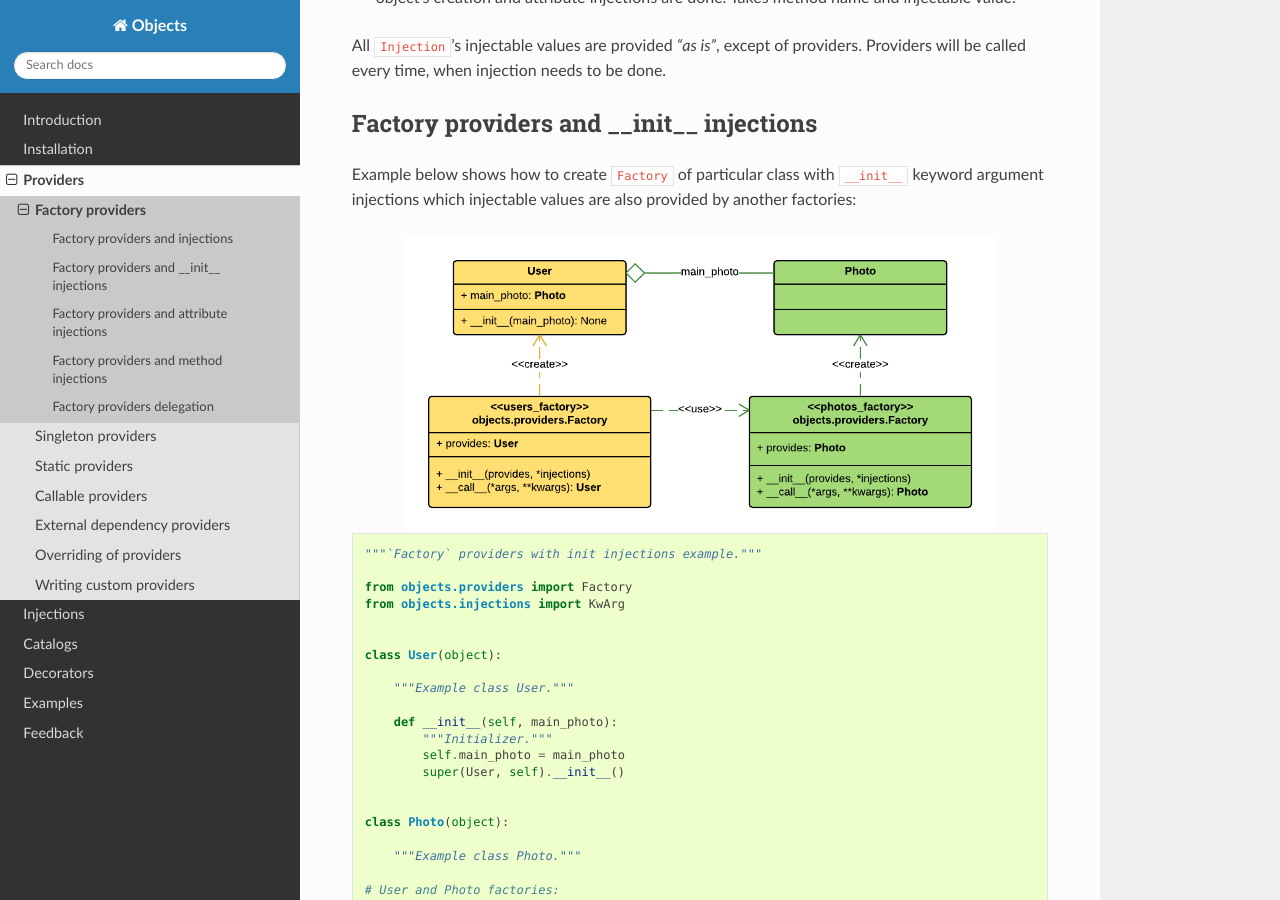
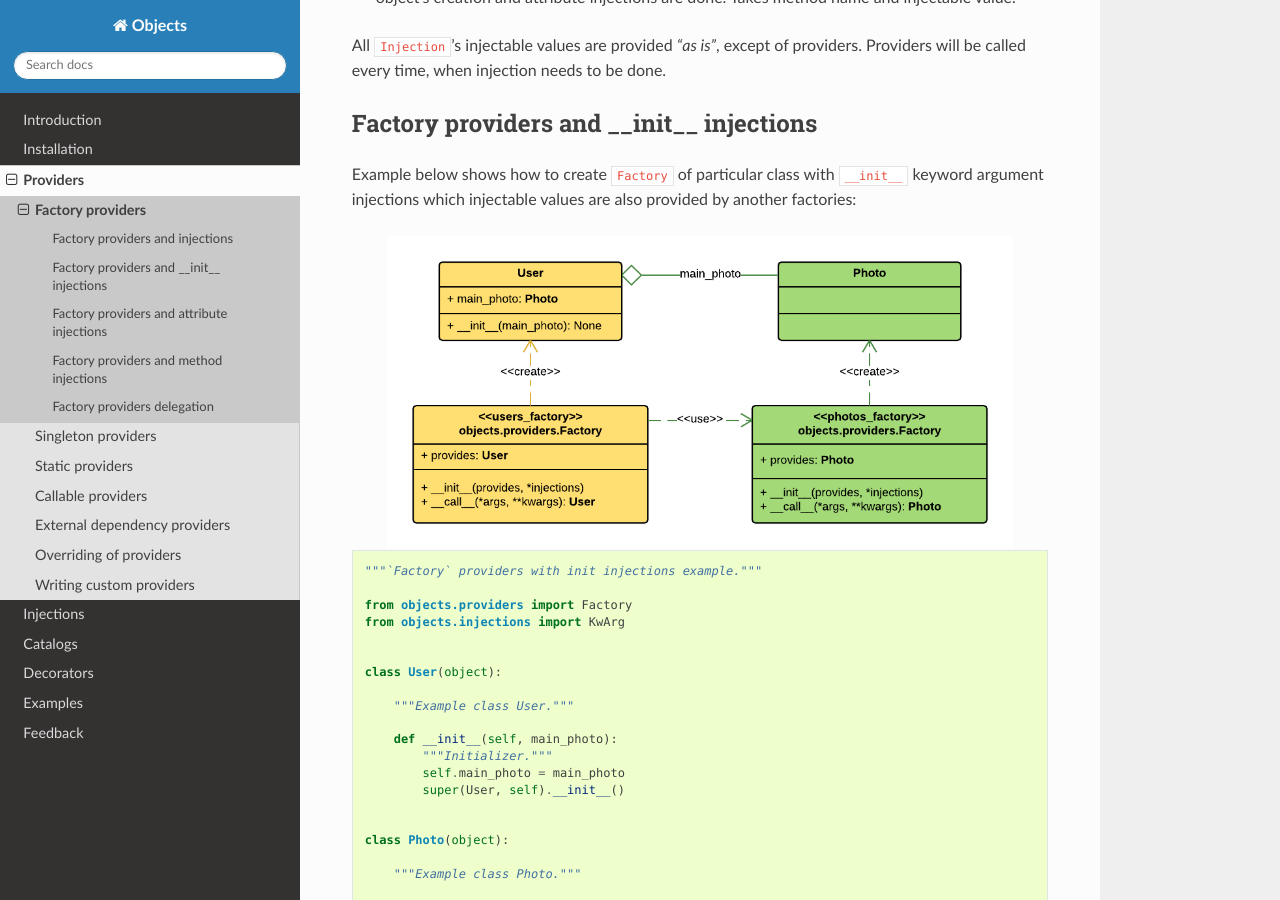
Before and after one commit to ets-labs/python-dependency-injector, a Sphinx documentation site: the page built from docs/providers/factory.rst, in a window 1280 px wide and 900 px high, scrolled down 1294 px. Built offline with Sphinx 7.4.7 and the Read the Docs theme 2.0.0, drawn with Linux system fonts in a browser that asks for light colours.

Commit message:
Increasing image size in factory init injections documentation

```diff
--- a/docs/providers/factory.rst
+++ b/docs/providers/factory.rst
@@ -70,7 +70,7 @@ Example below shows how to create ``Factory`` of particular class with
 provided by another factories:
 
 .. image:: /images/providers/factory_init_injections.png
-    :width: 85%
+    :width: 90%
     :align: center
 
 .. code-block:: python
```
